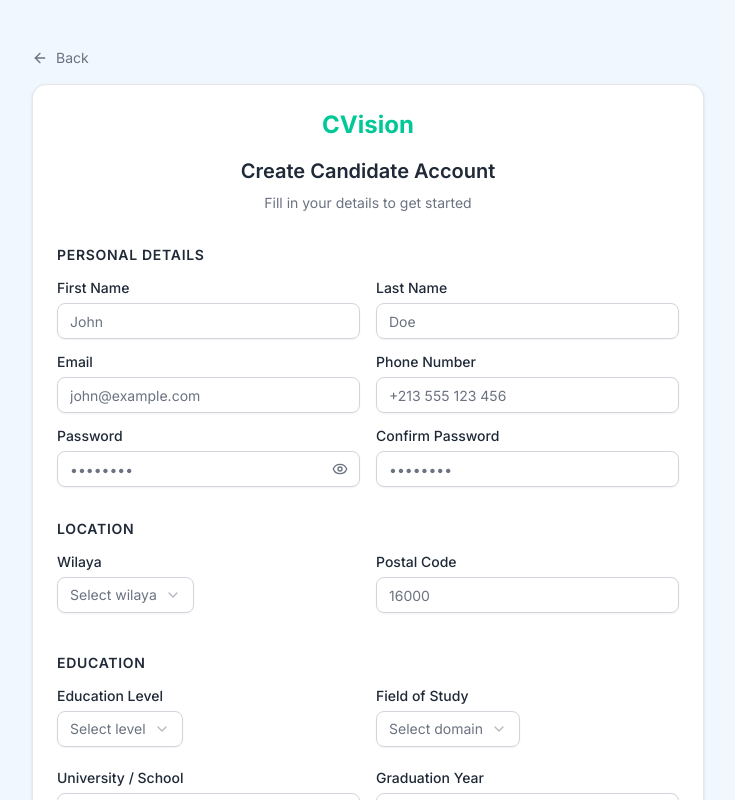
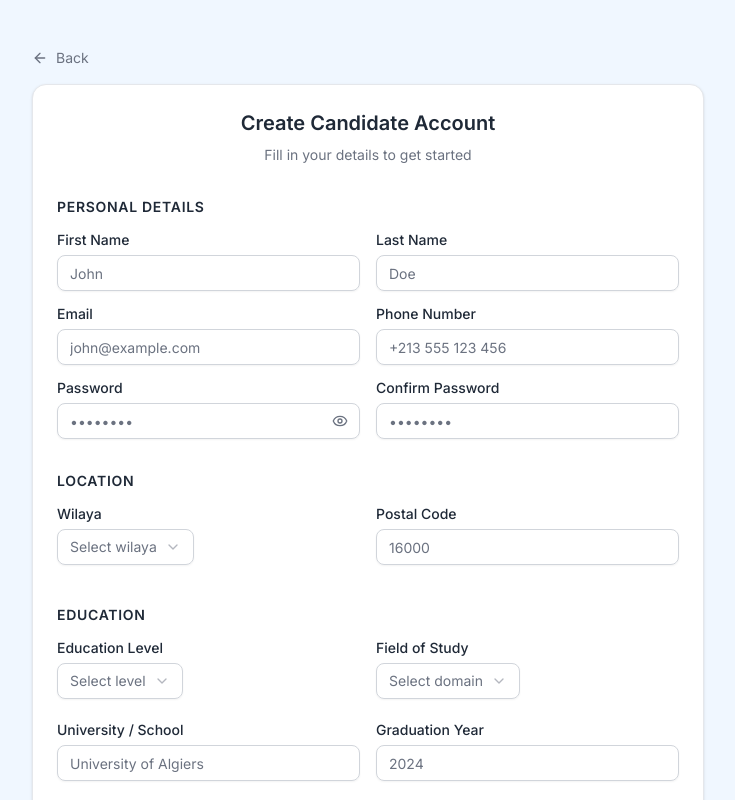
Before and after one commit to Douaa-code/cvision-frontend, a Next.js app: page /register/candidate in a window 1280 px wide. Shown: the top 800 px of the page, without its empty margins (272-1007 px from the left). Built offline with nearby package versions, Linux system fonts and the light colour scheme.

Commit message:
enlever cvision de register as condidate

```diff
--- a/app/(auth)/register/candidate/page.tsx
+++ b/app/(auth)/register/candidate/page.tsx
@@ -147,12 +147,7 @@ export default function CandidateRegisterPage() {
         </Link>
         <Card>
           <CardHeader className="text-center pb-2">
-            <Link
-              href="/"
-              className="text-2xl font-bold text-cvision-green mb-2 inline-block"
-            >
-              CVision
-            </Link>
+
             <CardTitle className="text-xl">Create Candidate Account</CardTitle>
             <p className="text-sm text-muted-foreground">
               Fill in your details to get started
```
